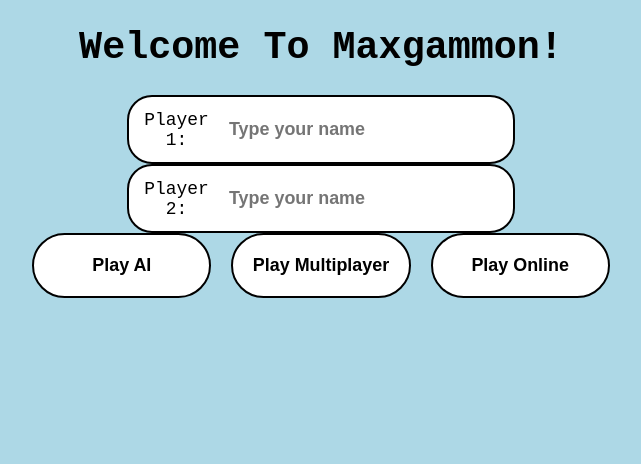
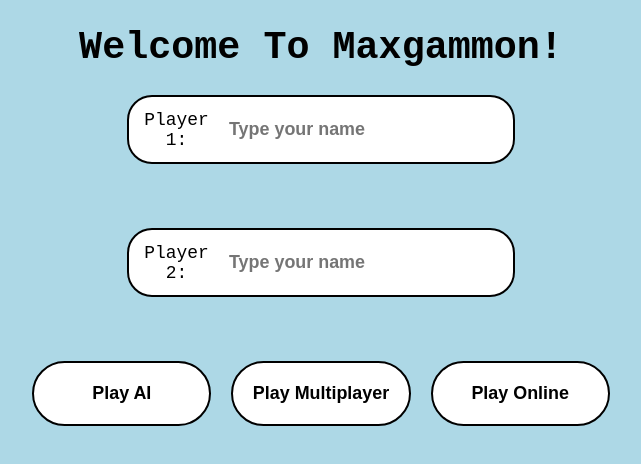
Before and after one commit to Max-Yfantopoulos/Backgammon-Website, a React (Vite) app in the folder client/: page / in a window 1280 px wide. Shown: the top 464 px of the page, without its empty margins (319-960 px from the left). Built offline with nearby package versions, Linux system fonts and the light colour scheme; no server answers.

Commit message:
another little ui fix

```diff
--- a/client/src/styles/home.css
+++ b/client/src/styles/home.css
@@ -14,7 +14,7 @@ h1 {
   flex-direction: column;
   justify-content: flex-start;
   align-items: center;
-  height: 100%; /* Full viewport height */
+  height: 100%;
   text-align: center;
   gap: 3%;
 }
@@ -47,6 +47,7 @@ h1 {
   border: 2px solid black;
   border-radius: 25px;
   background-color: white;
+  margin-bottom: 5%;
 }
 
 .name-input {
```
Also changed, not shown: 1 other file (tests, documents, lock files or other folders).
